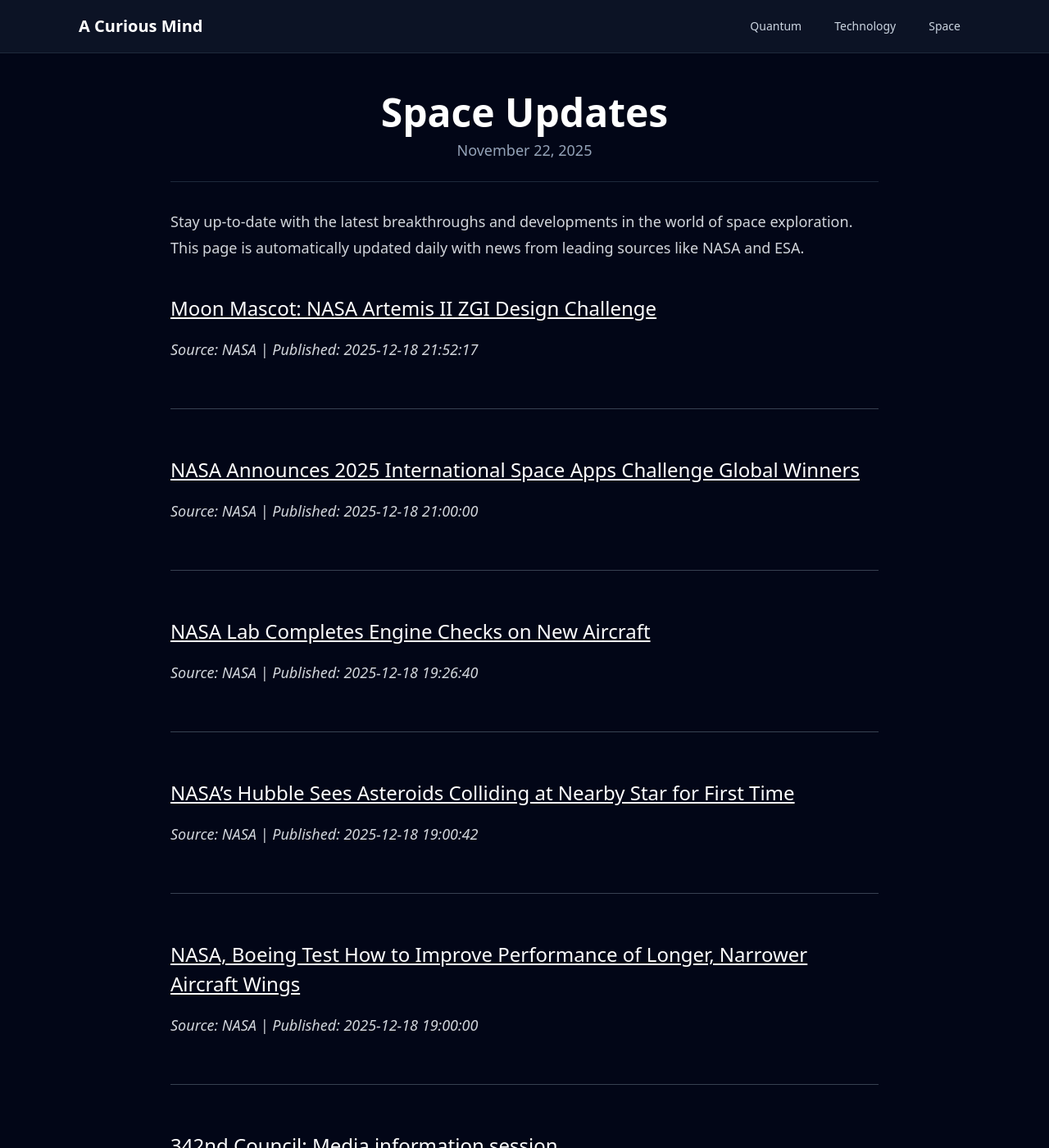
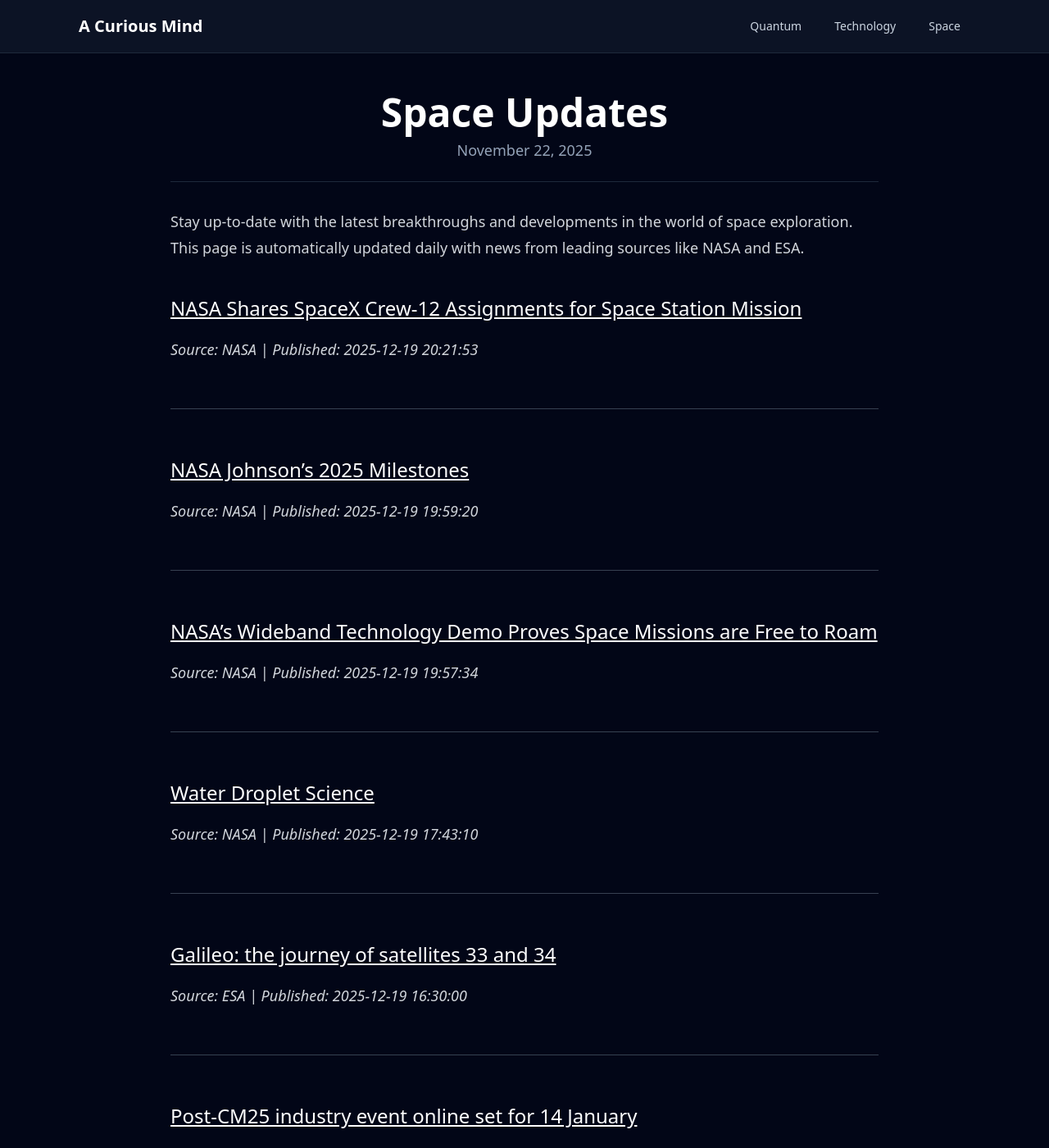
Before and after one commit to onehl7/onehl7.github.io, a Jekyll site: the page built from _posts/2025-11-22-space-updates.md, in a window 1280 px wide and 1400 px high. Shown: the whole window at 82% size. Built offline with Jekyll 4.4.1, drawn with Linux system fonts in a browser that asks for light colours; nearby versions of some CDN libraries; some of the changed text lies outside the part shown.

Commit message:
Update space news data

```diff
--- a/_data/space_news.json
+++ b/_data/space_news.json
@@ -1,57 +1,57 @@
 [
   {
     "source": "NASA",
-    "title": "Moon Mascot: NASA Artemis II ZGI Design Challenge",
-    "link": "https://www.nasa.gov/general/moonmascot/",
-    "published": "2025-12-18 21:52:17"
+    "title": "NASA Shares SpaceX Crew-12 Assignments for Space Station Mission",
+    "link": "https://www.nasa.gov/news-release/nasa-shares-spacex-crew-12-assignments-for-space-station-mission/",
+    "published": "2025-12-19 20:21:53"
   },
   {
     "source": "NASA",
-    "title": "NASA Announces 2025 International Space Apps Challenge Global Winners",
-    "link": "https://www.nasa.gov/learning-resources/stem-engagement-at-nasa/nasa-announces-2025-international-space-apps-challenge-global-winners/",
-    "published": "2025-12-18 21:00:00"
+    "title": "NASA Johnson\u2019s 2025 Milestones",
+    "link": "https://www.nasa.gov/centers-and-facilities/johnson/nasa-johnsons-2025-milestones/",
+    "published": "2025-12-19 19:59:20"
   },
   {
     "source": "NASA",
-    "title": "NASA Lab Completes Engine Checks on New Aircraft",
-    "link": "https://www.nasa.gov/image-article/nasa-lab-completes-engine-checks-on-new-aircraft/",
-    "published": "2025-12-18 19:26:40"
+    "title": "NASA\u2019s Wideband Technology Demo Proves Space Missions are Free to Roam",
+    "link": "https://www.nasa.gov/humans-in-space/commercial-space/nasas-wideband-technology-demo-proves-space-missions-are-free-to-roam/",
+    "published": "2025-12-19 19:57:34"
   },
   {
     "source": "NASA",
-    "title": "NASA\u2019s Hubble Sees Asteroids Colliding at Nearby Star for First Time",
-    "link": "https://science.nasa.gov/missions/hubble/nasas-hubble-sees-asteroids-colliding-at-nearby-star-for-first-time/",
-    "published": "2025-12-18 19:00:42"
+    "title": "Water Droplet Science",
+    "link": "https://www.nasa.gov/image-article/water-droplet-science/",
+    "published": "2025-12-19 17:43:10"
+  },
+  {
+    "source": "ESA",
+    "title": "Galileo: the journey of satellites 33 and 34",
+    "link": "https://www.esa.int/ESA_Multimedia/Videos/2025/12/Galileo_the_journey_of_satellites_33_and_34",
+    "published": "2025-12-19 16:30:00"
+  },
+  {
+    "source": "ESA",
+    "title": "Post-CM25 industry event online set for 14 January",
+    "link": "https://www.esa.int/About_Us/Business_with_ESA/Post-CM25_industry_event_online_set_for_14_January",
+    "published": "2025-12-19 16:05:00"
+  },
+  {
+    "source": "ESA",
+    "title": "ESA Impact 2025 - October-December",
+    "link": "https://www.esa.int/About_Us/ESA_Publications/ESA_Impact_2025_-_October-December",
+    "published": "2025-12-19 15:49:00"
   },
   {
     "source": "NASA",
-    "title": "NASA, Boeing Test How to Improve Performance of Longer, Narrower Aircraft Wings",
-    "link": "https://www.nasa.gov/aeronautics/nasa-boeing-test-aircraft-wings/",
-    "published": "2025-12-18 19:00:00"
+    "title": "Metrics",
+    "link": "https://www.nasa.gov/centers-and-facilities/nssc/metrics/",
+    "published": "2025-12-19 14:42:45"
   },
   {
     "source": "ESA",
-    "title": "342nd Council: Media information session",
-    "link": "https://www.esa.int/ESA_Multimedia/Videos/2025/12/342nd_Council_Media_information_session",
-    "published": "2025-12-18 17:00:00"
-  },
-  {
-    "source": "ESA",
-    "title": "Gaia finds hints of planets in baby star systems",
-    "link": "https://www.esa.int/ESA_Multimedia/Images/2025/12/Gaia_finds_hints_of_planets_in_baby_star_systems",
-    "published": "2025-12-18 09:00:00"
-  },
-  {
-    "source": "ESA",
-    "title": "Proba-3 fills the solar observation gap",
-    "link": "https://www.esa.int/Enabling_Support/Space_Engineering_Technology/Proba-3_fills_the_solar_observation_gap",
-    "published": "2025-12-17 13:45:00"
-  },
-  {
-    "source": "ESA",
-    "title": "Galileo\u2019s first Ariane 6 launch strengthens European resilience",
-    "link": "https://www.esa.int/Applications/Satellite_navigation/Galileo_s_first_Ariane_6_launch_strengthens_European_resilience",
-    "published": "2025-12-17 10:00:00"
+    "title": "Week in images: 15-19 December 2025",
+    "link": "https://www.esa.int/About_Us/Week_in_images/Week_in_images_15-19_December_2025",
+    "published": "2025-12-19 14:15:00"
   },
   {
     "source": "ESA",
```
